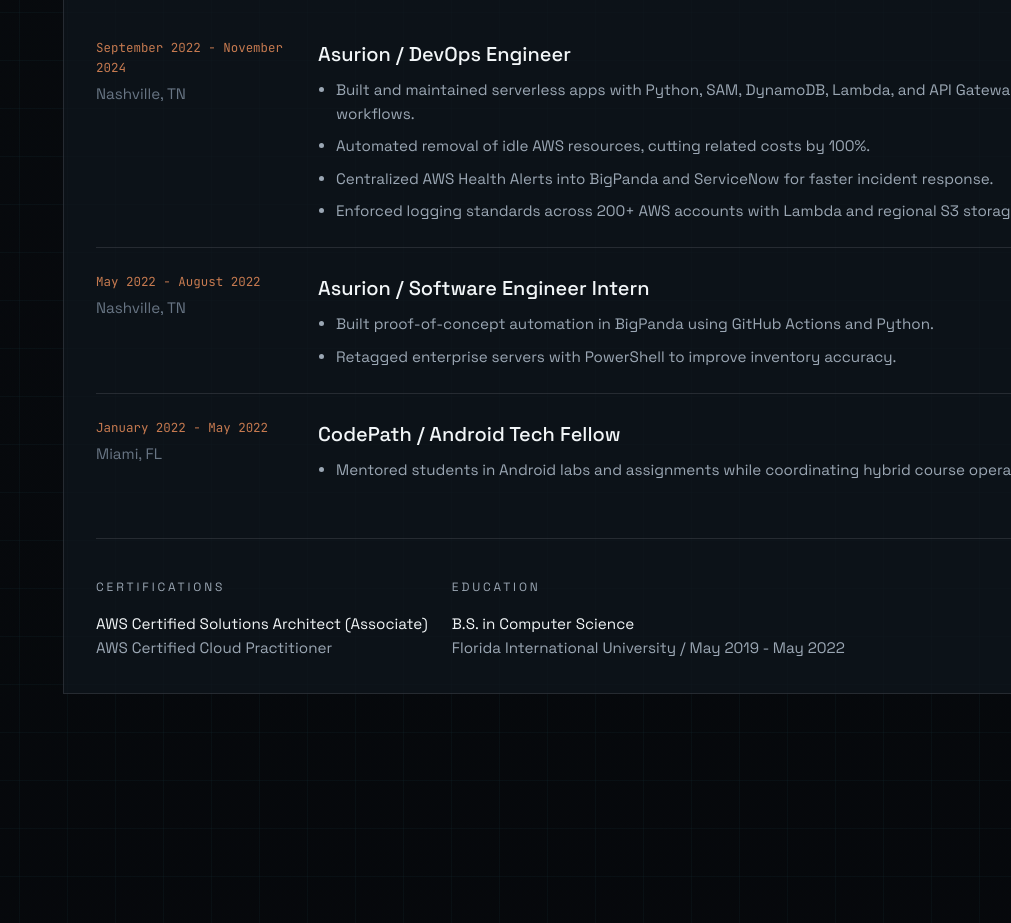
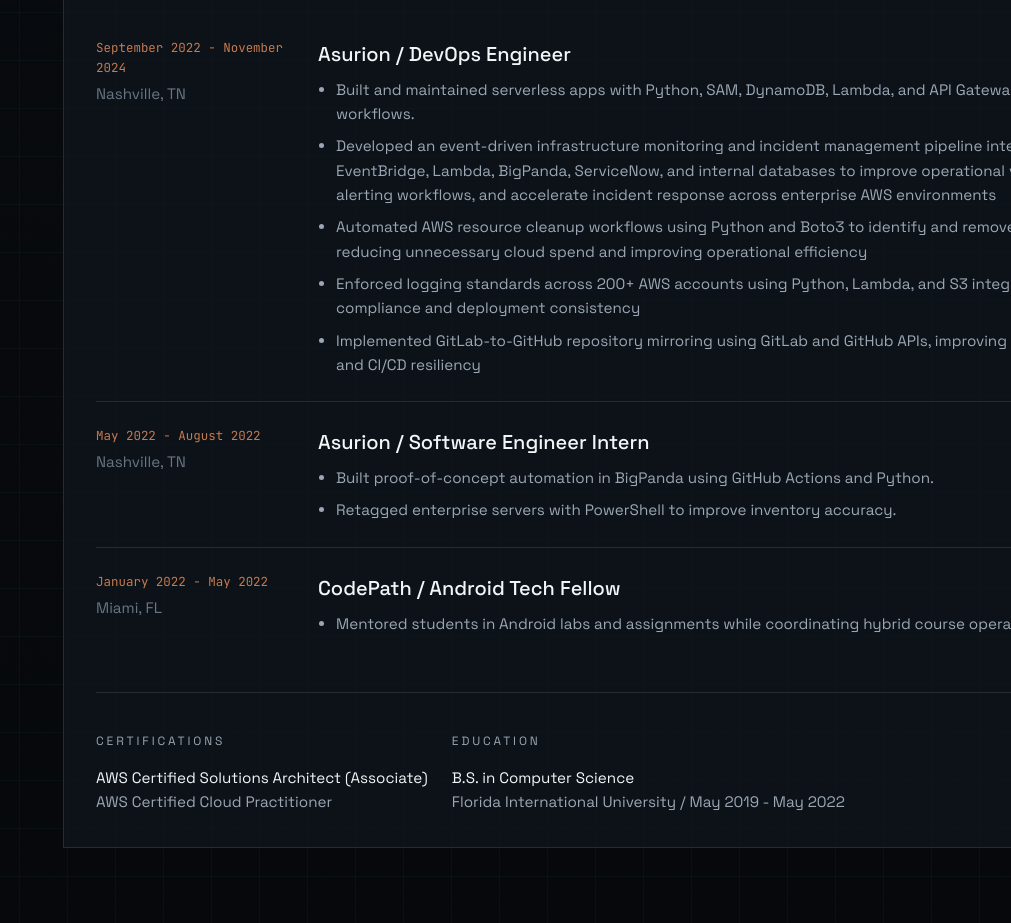
Before and after one commit to JOSEAROSEMENA/personal-website, a React (Create React App) app: page / in a window 1280 px wide. Shown: the part 2820-3743 px from the top of the page, without its empty margins (269-1280 px from the left). Built offline with nearby package versions, Linux system fonts and the light colour scheme.

Commit message:
updated work history

```diff
--- a/src/components/sections/Resume.js
+++ b/src/components/sections/Resume.js
@@ -22,9 +22,10 @@
       dates: 'September 2022 - November 2024',
       bullets: [
         'Built and maintained serverless apps with Python, SAM, DynamoDB, Lambda, and API Gateway to automate critical workflows.',
-        'Automated removal of idle AWS resources, cutting related costs by 100%.',
-        'Centralized AWS Health Alerts into BigPanda and ServiceNow for faster incident response.',
-        'Enforced logging standards across 200+ AWS accounts with Lambda and regional S3 storage.',
+        'Developed an event-driven infrastructure monitoring and incident management pipeline integrating AWS EventBridge, Lambda, BigPanda, ServiceNow, and internal databases to improve operational visibility, automate alerting workflows, and accelerate incident response across enterprise AWS environments',
+        'Automated AWS resource cleanup workflows using Python and Boto3 to identify and remove idle infrastructure, reducing unnecessary cloud spend and improving operational efficiency',
+        'Enforced logging standards across 200+ AWS accounts using Python, Lambda, and S3 integrations, improving compliance and deployment consistency',
+        'Implemented GitLab-to-GitHub repository mirroring using GitLab and GitHub APIs, improving repository redundancy and CI/CD resiliency'
       ],
     },
     {
```
